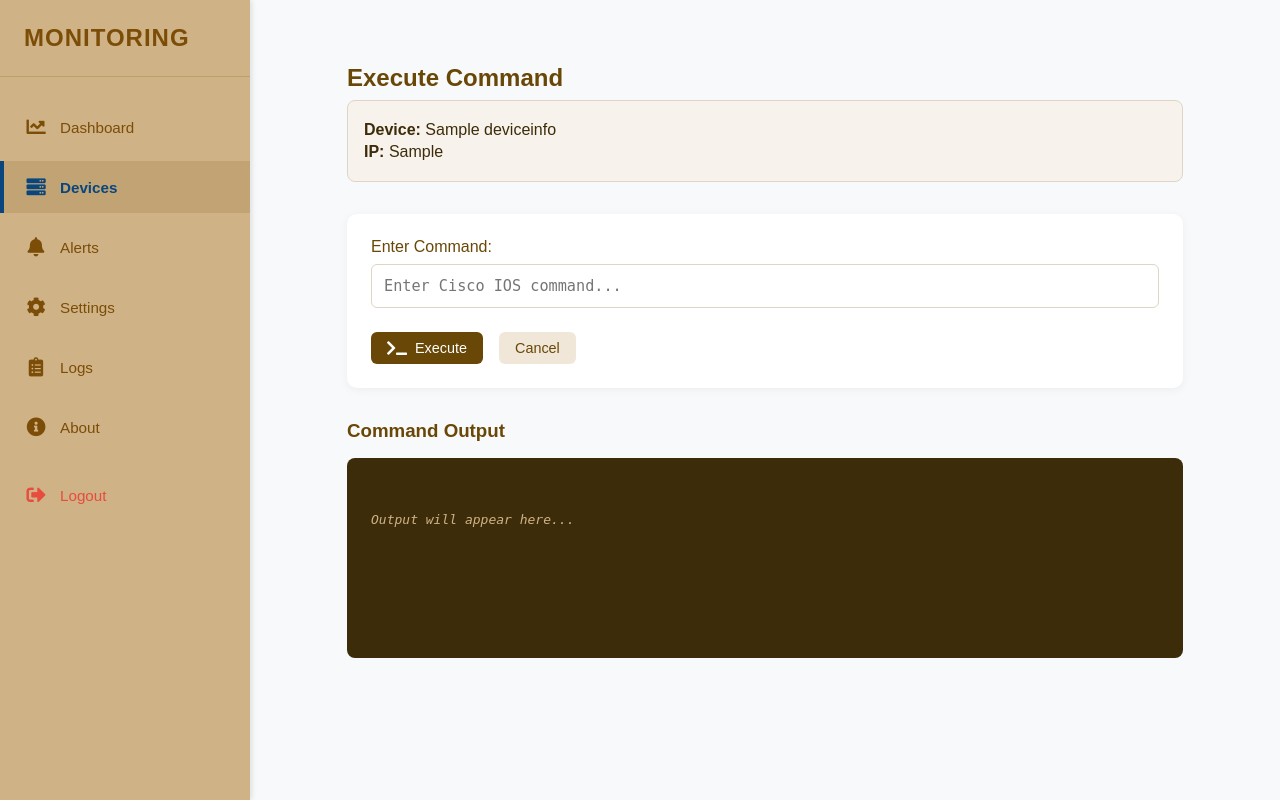
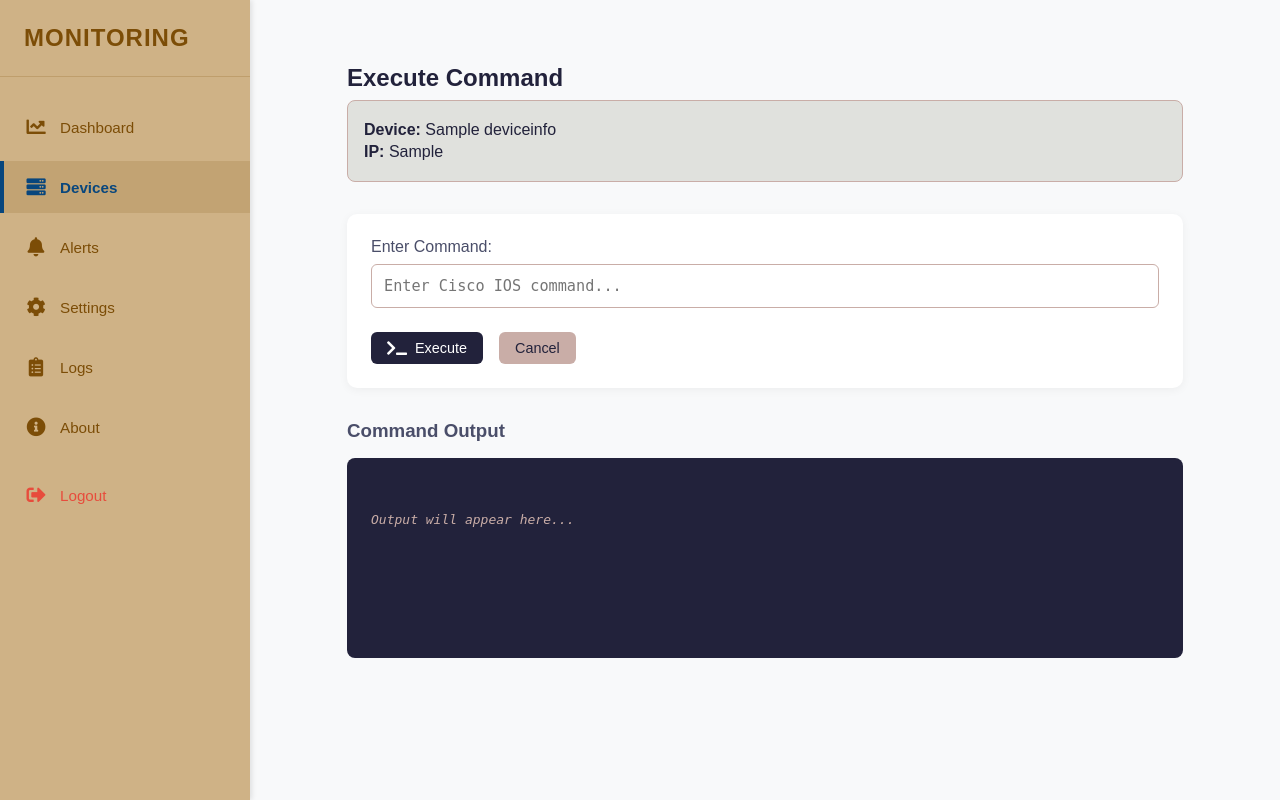
Before and after one commit to Omar23232/Oversee-backend, a Django app: page /device/1/command/ in a window 1280 px wide. Run offline with Django 5.2, Linux system fonts and the light colour scheme; a user stored in the database is signed in; tables that the repository leaves empty hold one stand-in row (values such as "Sample post").

Commit message:
Update device_command.css

```diff
--- a/Oversee_backend/login/static/login/css/device_command.css
+++ b/Oversee_backend/login/static/login/css/device_command.css
@@ -7,8 +7,8 @@
 
 body {
     font-family: 'Poppins', sans-serif;
-    background-color: #f8f9fa;
-    color: #3d2c0a;
+    background-color: #F2E9E4;
+    color: #22223B;
 }
 
 .command-container {
@@ -22,24 +22,24 @@ body {
 }
 
 .command-header h2 {
-    color: #694707;
+    color: #22223B;
     margin-bottom: 0.5rem;
 }
 
 .device-info {
-    background: #f7f3ec;
+    background: #E0E1DD;
     padding: 1rem;
     border-radius: 8px;
-    border: 1px solid #e0d5c5;
+    border: 1px solid #C9ADA7;
 }
 
 .device-info p {
     margin: 0.25rem 0;
-    color: #3d2c0a;
+    color: #22223B;
 }
 
 .command-form-wrapper {
-    background: #fff;
+    background: #ffffff;
     padding: 1.5rem;
     border-radius: 10px;
     box-shadow: 0 2px 10px rgba(0, 0, 0, 0.05);
@@ -53,26 +53,26 @@ body {
 .form-group label {
     display: block;
     margin-bottom: 0.5rem;
-    color: #694707;
+    color: #4A4E69;
     font-weight: 500;
 }
 
 .form-group input {
     width: 100%;
     padding: 0.75rem;
-    border: 1px solid #e0d5c5;
+    border: 1px solid #C9ADA7;
     border-radius: 6px;
     font-family: monospace;
     font-size: 0.95rem;
     background-color: #fff;
-    color: #3d2c0a;
+    color: #22223B;
     transition: all 0.2s ease;
 }
 
 .form-group input:focus {
     outline: none;
-    border-color: #694707;
-    box-shadow: 0 0 0 3px rgba(105, 71, 7, 0.1);
+    border-color: #4A4E69;
+    box-shadow: 0 0 0 3px rgba(154, 140, 152, 0.2);
 }
 
 .form-actions {
@@ -90,23 +90,23 @@ body {
 }
 
 .btn-execute {
-    background: #694707;
+    background: #22223B;
     color: white;
     border: none;
 }
 
 .btn-execute:hover {
-    background: #523204;
+    background: #4A4E69;
 }
 
 .btn-cancel {
-    background: #f1e7d8;
-    color: #694707;
-    border: 1px solid #e0d5c5;
+    background: #C9ADA7;
+    color: #22223B;
+    border: 1px solid #B8A29C;
 }
 
 .btn-cancel:hover {
-    background: #e5d5bc;
+    background: #B8A29C;
 }
 
 .output-section {
@@ -114,13 +114,13 @@ body {
 }
 
 .output-section h3 {
-    color: #694707;
+    color: #4A4E69;
     margin-bottom: 1rem;
 }
 
 .command-output {
-    background: #3d2c0a;
-    color: #f7f3ec;
+    background: #22223B;
+    color: #F2E9E4;
     padding: 1.5rem;
     border-radius: 8px;
     font-family: monospace;
@@ -129,7 +129,7 @@ body {
 }
 
 .output-placeholder {
-    color: #cfb286;
+    color: #C9ADA7;
     font-style: italic;
     margin: 0;
 }
@@ -149,7 +149,7 @@ body {
     width: 1.5rem;
     height: 1.5rem;
     border-radius: 50%;
-    border: 2px solid #694707;
+    border: 2px solid #9A8C98;
     border-top-color: transparent;
     animation: spinner 0.8s linear infinite;
 }
```
